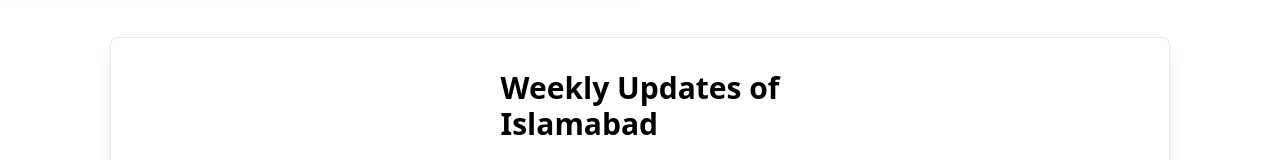
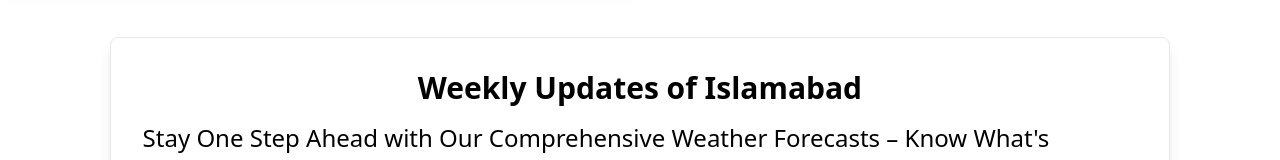
Before and after one commit to talhaiftikhar12549/Weather-Walley, a Vue app: page / in a window 1280 px wide. Shown: the part 1429-1589 px from the top of the page. Built offline with nearby package versions, Linux system fonts and the light colour scheme; no server answers.

Commit message:
Added Responsiveness to Landingpage

```diff
--- a/src/components/MapSection.vue
+++ b/src/components/MapSection.vue
@@ -9,7 +9,7 @@
       </div>
 
 
-      <div class="w-[50%] hidden md:block border h-[70vh] flex justify-center relative ">
+      <div class="w-[50%] hidden md:flex md:flex-row border h-[70vh] flex justify-center relative ">
         <p class="text-3xl bold pt-2">
           Weekly Updates
         </p>
--- a/src/components/WeeklyList.vue
+++ b/src/components/WeeklyList.vue
@@ -5,7 +5,7 @@
       <div class="w-[100%]">
         <div class=" flex justify-center text-3xl font-bold">
           <div>
-          <p class="hidden md:block">Weekly Updates of</p>
+          <p class="hidden md:inline-block">Weekly Updates of</p>
           <!--          {{ this.city.length === 0 ? "Islamabad" : this.city }}-->
           {{ this.city.length === 0 ? "Islamabad" : this.$store.state.city }}
           </div>
```
